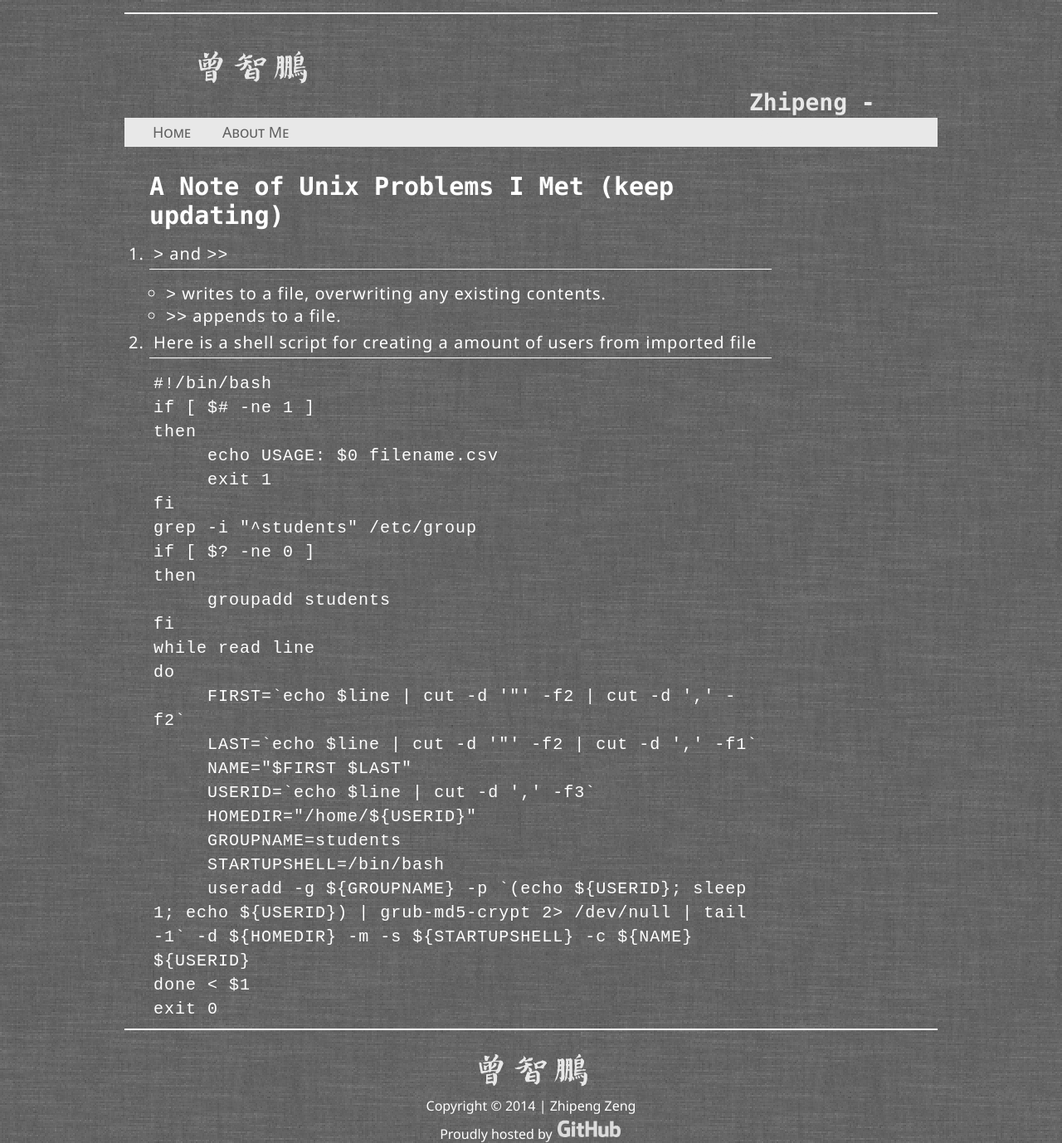
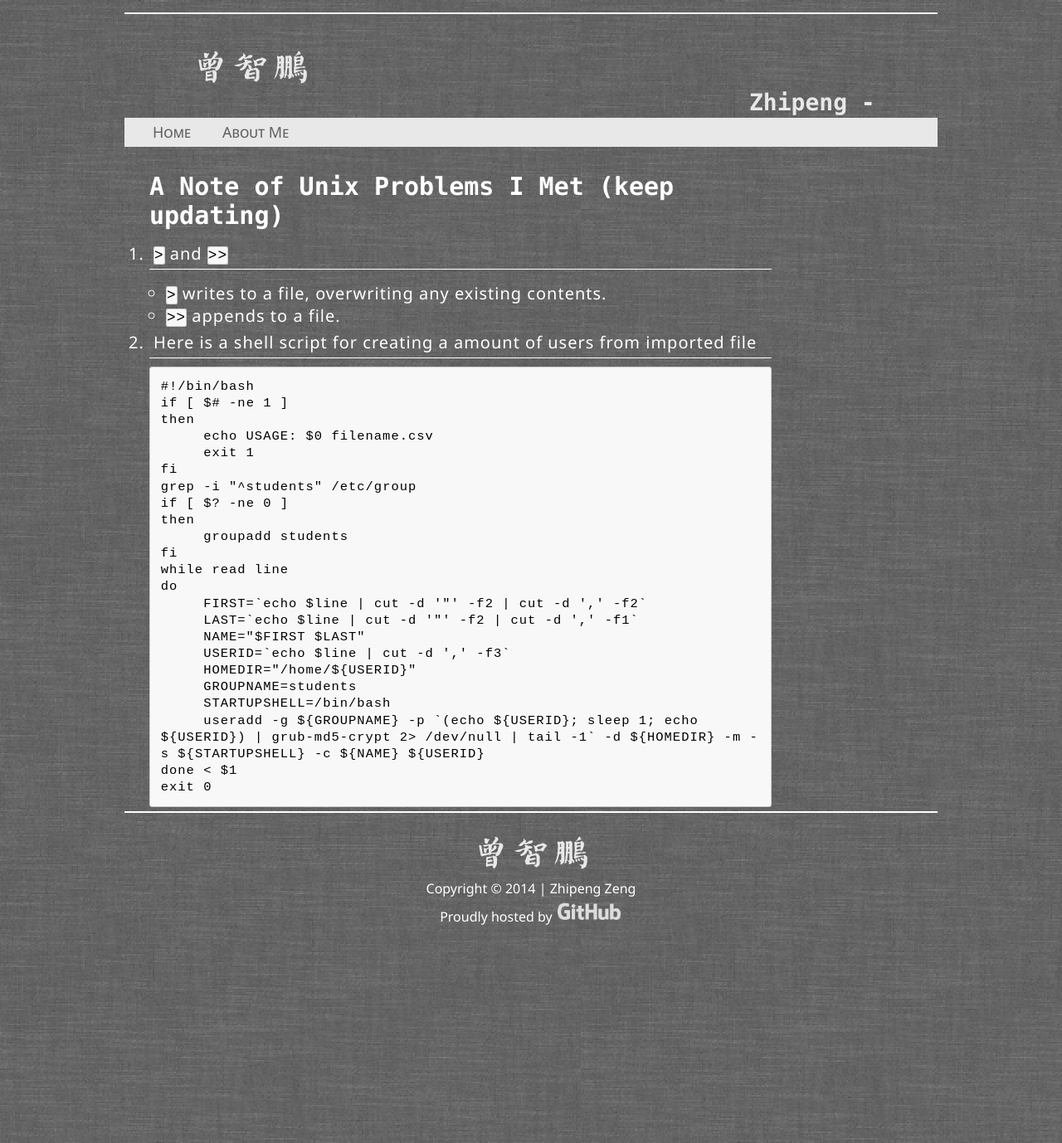
Before and after one commit to ZhipengZeng/AAA-Blog, a Jekyll site: the page built from _posts/2015-02-05-Note-of-Unix.md, in a window 1280 px wide. Shown: the whole page at 83% size. Built offline with Jekyll 4.4.1, drawn with Linux system fonts in a browser that asks for light colours.

Commit message:
improve code

```diff
--- a/styles/default.css
+++ b/styles/default.css
@@ -98,12 +98,21 @@ pre{
 	white-space: pre-wrap;
 	word-wrap: break-word;
 	padding: 5px;
-	font-family: Segoe, "Segoe UI", "DejaVu Sans", "Trebuchet MS", Verdana, sans-serif;
 }
 pre code {
-border: 0px !important;
-background: transparent !important;
-line-height: 1.3em;
+	border: 0px !important;
+	background: transparent !important;
+	line-height: 1.3em;
+	display: block;
+	padding: 0.5em;
+}
+pre, code {
+	color: #000;
+	font-family: monospace;
+	font-size: 0.88em;
+	border-radius: 3px;
+	background-color: #F8F8F8;
+	border: 1px solid #CCC;
 }
 footer{
 	height:100px;
```
